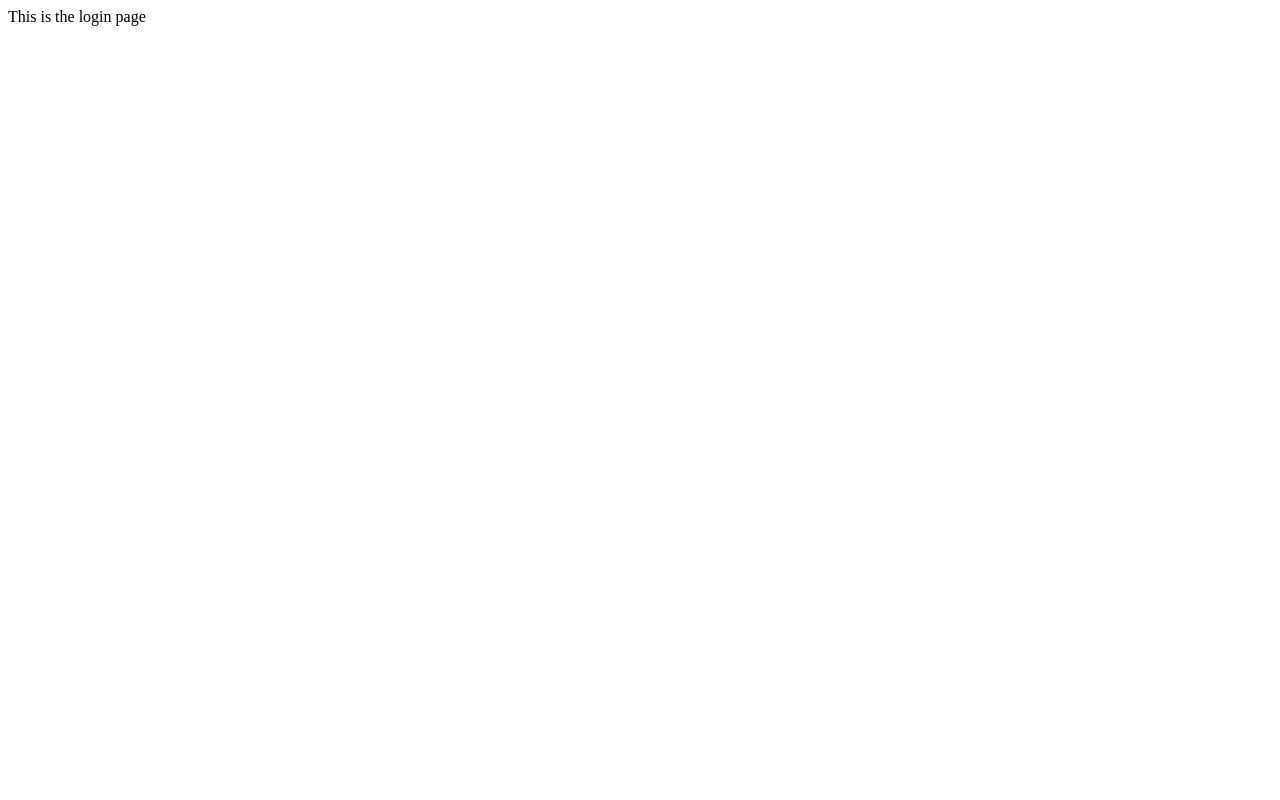
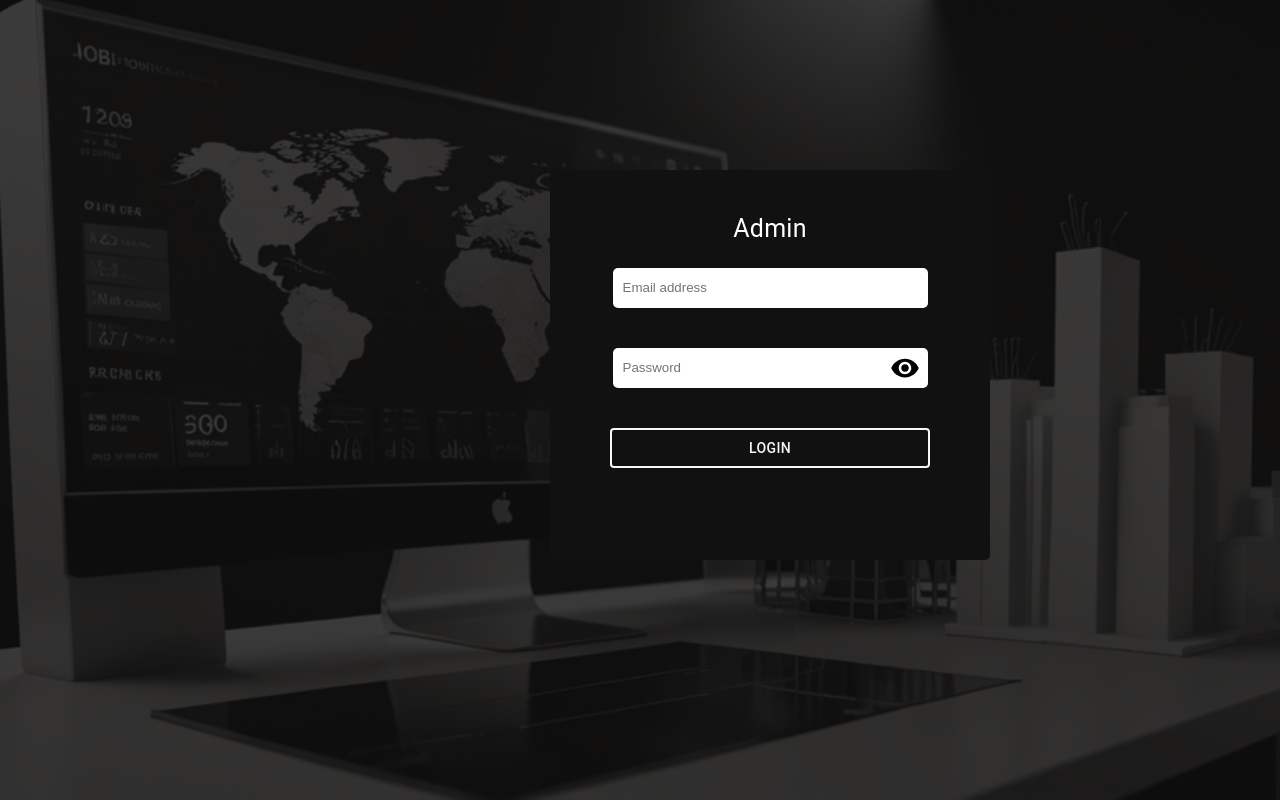
Before and after one commit to prakharVats/Job-Dashboard-frontend-UI, a React (Vite) app: page / in a window 1280 px wide. Built offline with nearby package versions, Linux system fonts and the light colour scheme.

Commit message:
login page working

```diff
--- a/src/App.jsx
+++ b/src/App.jsx
@@ -1,5 +1,5 @@
 import LoginPage from "./Components/LoginPage"
-
+import "./style.css"
 
 function App() {
   return (
--- a/src/Components/LoginPage.jsx
+++ b/src/Components/LoginPage.jsx
@@ -1,10 +1,59 @@
-import { Box } from '@mui/material'
-import React from 'react'
+import { Box, Button, Stack, Typography } from '@mui/material'
+import VisibilityIcon from '@mui/icons-material/Visibility';
+import VisibilityOffIcon from '@mui/icons-material/VisibilityOff';
+import React, { useState } from 'react'
+import BgImg from "../../public/BgImg.jpg"
+
+
+const border = {
+    border:"2px solid #FAF7F0"
+}
+
+const divStyle = {
+    height: '100vh',
+    backgroundImage: `url(${BgImg})`,
+    backgroundSize: 'cover',
+    backgroundPosition: 'center',
+    opacity:0.2,
+};
 
 const LoginPage = () => {
+    const [visible , setVisible] = useState(1)
   return (
-    <Box>This is the login page</Box>
+    <Box sx={{backgroundColor:"#121111"}}>
+
+        {/* Background Image */}
+    <Box sx={{height:"100vh" , display:"flex" , ...divStyle}}></Box>
+
+    {/* Form */}
+    <Box sx={{bgcolor:"#121111" , color:"white" , width:"400px" , borderRadius:"5px" , p:"20px" , height:"350px" , position:"fixed" , top:"170px" , left:"550px"}}>
+
+            <Typography sx={{textAlign:"center" , fontSize:"25px" , mt:"20px"}}>
+                Admin
+            </Typography>
+            <Input m ="20px" pHolder = "Email address" />
+            <Input m = "40px"  pHolder= "Password"/>
+            <Box sx={{position:"relative" ,bottom:"48px" , left:"320px" , display:"inline-flex"}}>
+               {visible ? <VisibilityIcon sx={{fontSize:"30px" , marginTop:"5px" , color:"black" , cursor:"pointer"}}/> : <VisibilityOffIcon sx={{fontSize:"30px" , marginTop:"5px" , color:"black" , cursor:"pointer"}}/>}
+
+            </Box>
+            <Button sx={{...border , width:"80%" , ml:"10px", mt:"40px" , color:"#FAF7F0"}}>Login</Button>
+
+
+            {/* <Typography>
+                Email
+            </Typography>
+             */}
+        </Box>
+
+</Box>
   )
 }
 
+const Input = ({m , pHolder}) =>{
+    return <Box sx={{display:"flex" , justifyContent:"center" , mt:`${m}`}}>
+    <input style={{bgcolor:"inherit" , height:"30px" , width:"300px" , borderRadius:"5px" , border:"none" , padding:"5px" , paddingLeft:"10px"}} placeholder={pHolder}/>
+</Box>
+}
+
 export default LoginPage
--- /dev/null
+++ b/src/style.css
@@ -0,0 +1,4 @@
+body {
+    margin: 0px;
+    padding: 0px;
+}
```
Also changed, not shown: public/BgImg.jpg (added), src/images/BgImg.jpg (added).
